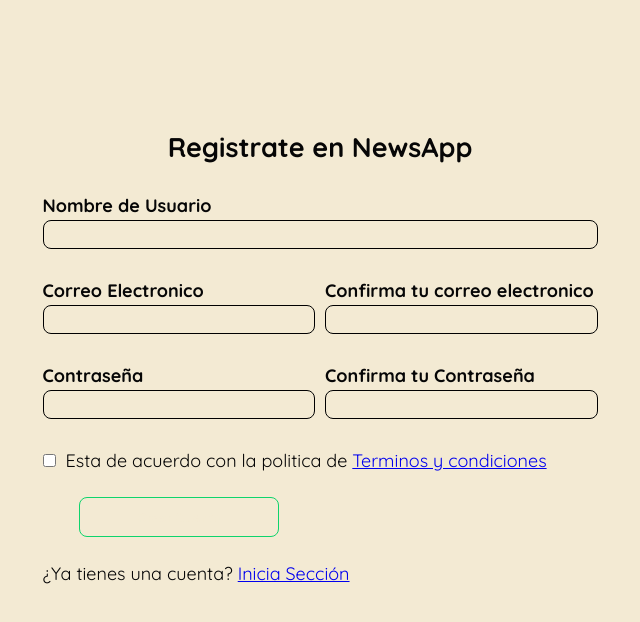
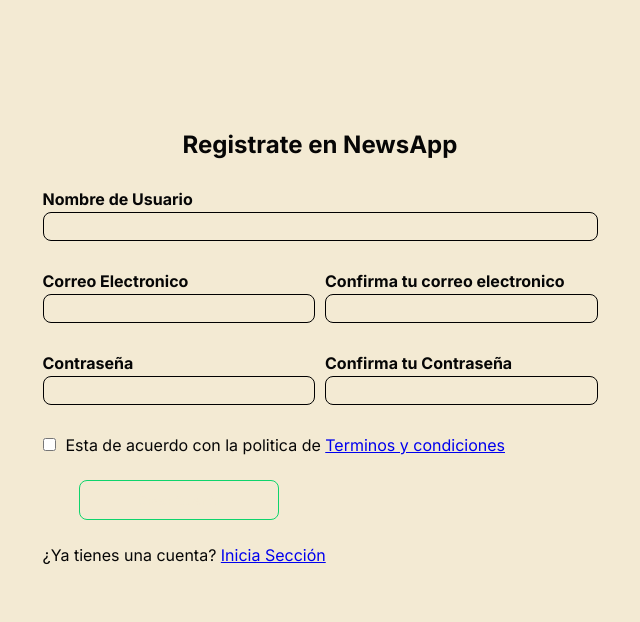
Before and after one commit to fabianmolinab/dashboard-app, a React (Vite) app: page /signup in a window 1280 px wide. Shown: the top 622 px of the page, without its empty margins (315-955 px from the left). Built offline with nearby package versions, Linux system fonts and the light colour scheme.

Commit message:
Config fonts nice 🤭

```diff
--- a/index.html
+++ b/index.html
@@ -5,16 +5,20 @@
   <meta charset="UTF-8" />
   <link rel="icon" type="image/svg+xml" href="/src/favicon.svg" />
   <meta name="viewport" content="width=device-width, initial-scale=1.0" />
-  <!--Google Fonts -->
+  <!--- Fonts -->
   <link rel="preconnect" href="https://fonts.googleapis.com">
   <link rel="preconnect" href="https://fonts.gstatic.com" crossorigin>
-  <link href="https://fonts.googleapis.com/css2?family=Quicksand:wght@400;500;700&display=swap" rel="stylesheet">
+  <link href="https://fonts.googleapis.com/css2?family=Inter:wght@400;500;700&display=swap" rel="stylesheet">
+
   <title>Dashboard App</title>
 </head>
 
 <body>
   <div id="root"></div>
   <script type="module" src="/src/main.tsx"></script>
+  <!-- Icons -->
+  <script type="module" src="https://unpkg.com/ionicons@5.5.2/dist/ionicons/ionicons.esm.js"></script>
+  <script nomodule src="https://unpkg.com/ionicons@5.5.2/dist/ionicons/ionicons.js"></script>
 </body>
 
 </html>
--- a/src/const/fonts.ts
+++ b/src/const/fonts.ts
@@ -1,11 +1,30 @@
 const fonts = {
-  regular: "'Quicksand', sans-serif"
-
+  regular: "'Inter', sans-serif"
 }
 
+/**
+ * TODO: Se deben realizar los cambios de todos los tipos de fuentes
+ * * Debe mejorar la información dada
+ * ! Se debe realizar todos los objetos
+ * ? Que tipo de objeto es este
+*/
+
 const fontSize = {
-  regular: '18px',
+  regular: '1rem',
+  h1: '3rem',
+  h2: '2.4rem',
+  h3: '1.9rem',
+  h4: '1.5rem',
+  h5: '1.25rem',
+  h6: '1rem',
   title: '25px',
   menu: '35px'
 }
-export { fonts, fontSize }
+
+const fontWeigh = {
+  regular: 400,
+  medium: 500,
+  bold: 700
+}
+
+export { fonts, fontSize, fontWeigh }
```
